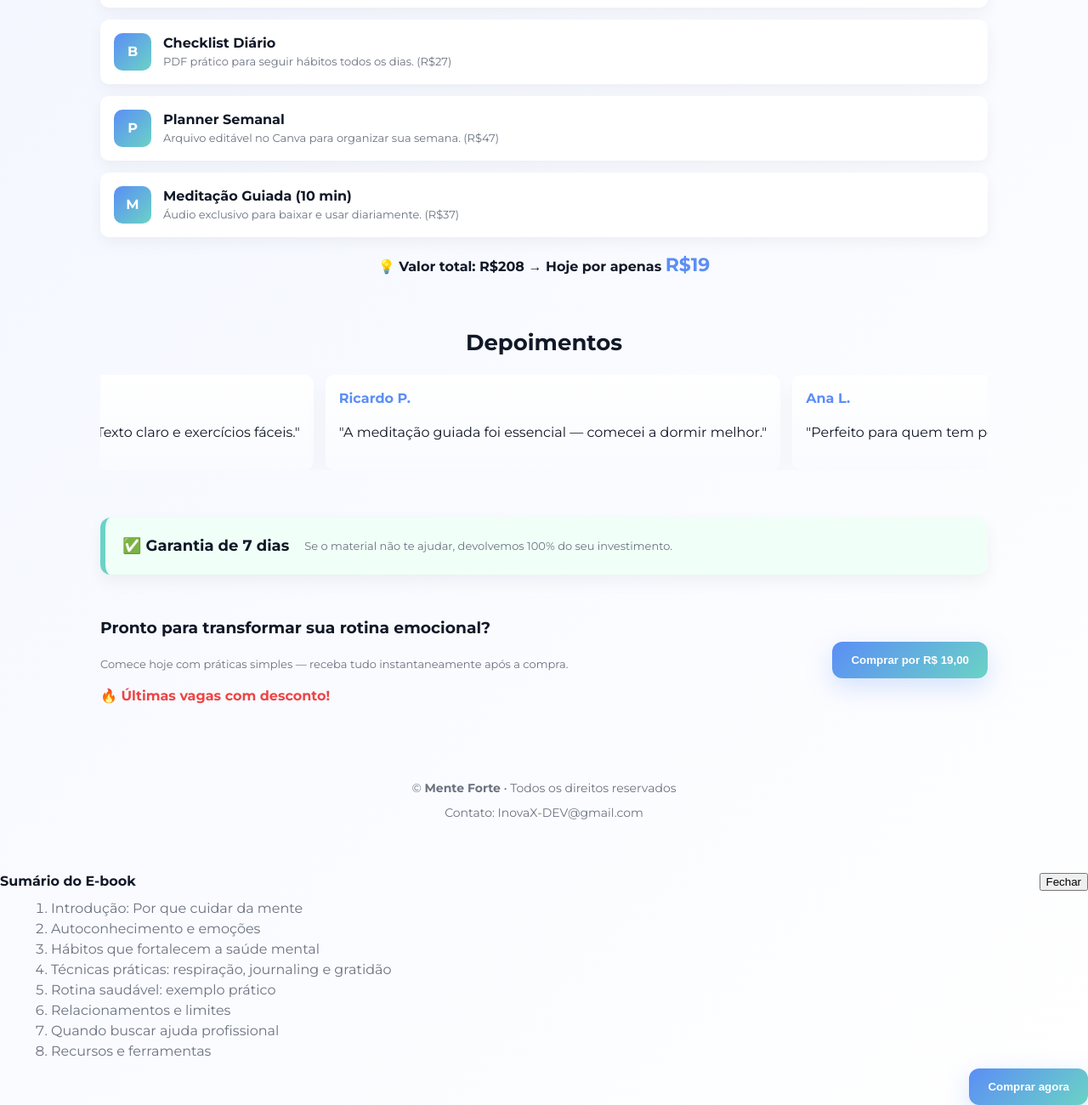
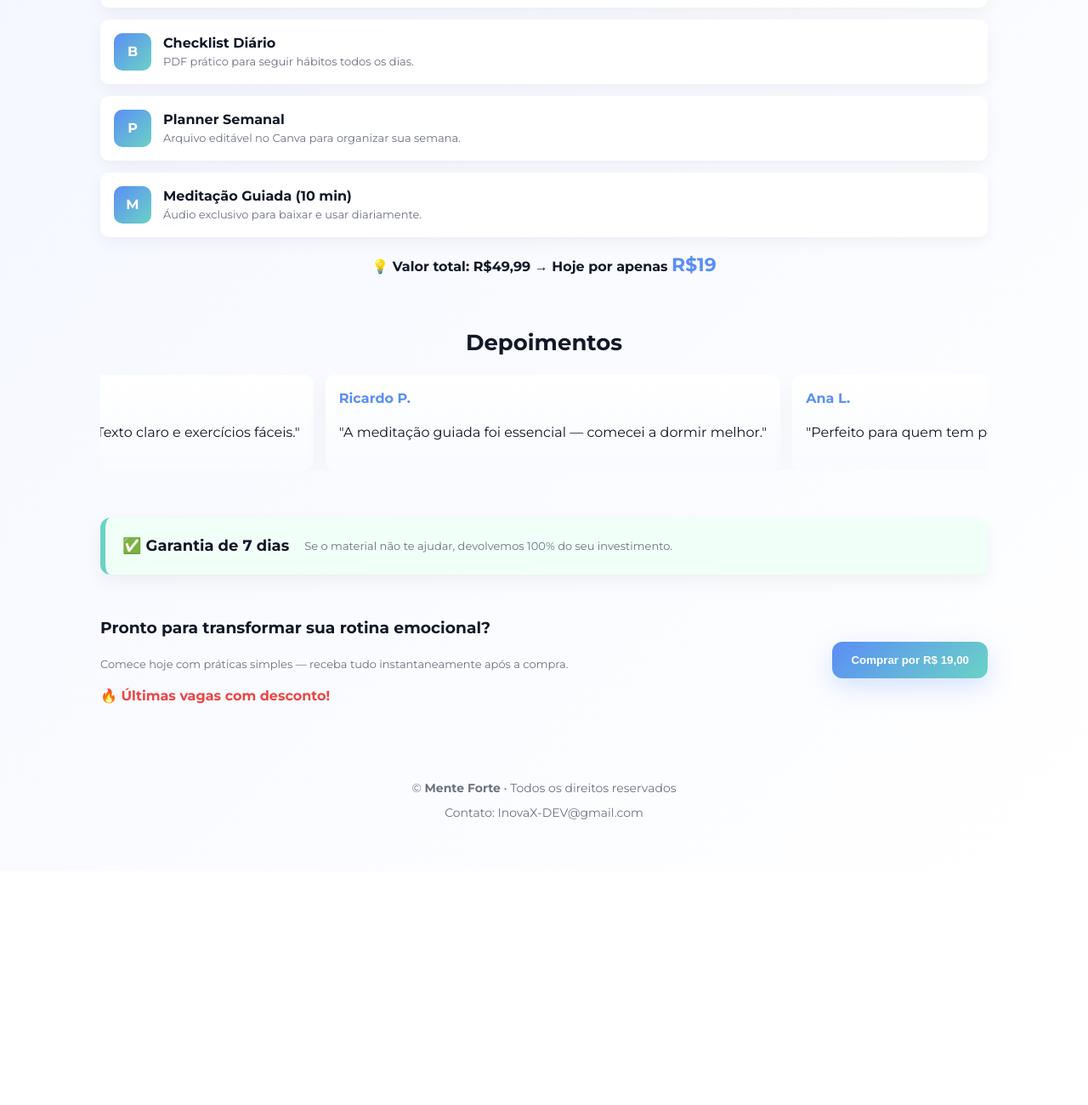
Before and after one commit to leonardoberte/MF-ebook, a plain HTML site: page index.html in a window 1280 px wide. Shown: the part 1329-2629 px from the top of the page at 85% size. After the commit the page ends 2354 px from the top, so only its background shows below. Drawn offline with Linux system fonts and the light colour scheme.

Commit message:
postando

```diff
--- a/index.html
+++ b/index.html
@@ -125,7 +125,7 @@
         <div class="price">
           <div>
             <div style="font-size:13px;color:var(--muted)">E-book + 3 Bônus Exclusivos</div>
-            <div class="old-price">De R$97</div>
+            <div class="old-price">De R$49,99</div>
             <strong>R$ 19,00</strong>
             <div class="small">Preço promocional de lançamento!</div>
           </div>
@@ -151,11 +151,11 @@
       <h2>O que você vai receber</h2>
       <div class="what-list">
         <div class="what-item"><div class="dot">1</div><div><strong>E-book "Mente Forte"</strong><div class="small">Guia completo com práticas, reflexões e rotinas.</div></div></div>
-        <div class="what-item"><div class="dot">B</div><div><strong>Checklist Diário</strong><div class="small">PDF prático para seguir hábitos todos os dias. (R$27)</div></div></div>
-        <div class="what-item"><div class="dot">P</div><div><strong>Planner Semanal</strong><div class="small">Arquivo editável no Canva para organizar sua semana. (R$47)</div></div></div>
-        <div class="what-item"><div class="dot">M</div><div><strong>Meditação Guiada (10 min)</strong><div class="small">Áudio exclusivo para baixar e usar diariamente. (R$37)</div></div></div>
+        <div class="what-item"><div class="dot">B</div><div><strong>Checklist Diário</strong><div class="small">PDF prático para seguir hábitos todos os dias.</div></div></div>
+        <div class="what-item"><div class="dot">P</div><div><strong>Planner Semanal</strong><div class="small">Arquivo editável no Canva para organizar sua semana.</div></div></div>
+        <div class="what-item"><div class="dot">M</div><div><strong>Meditação Guiada (10 min)</strong><div class="small">Áudio exclusivo para baixar e usar diariamente.</div></div></div>
       </div>
-      <p style="margin-top:16px;font-weight:700;text-align:center">💡 Valor total: R$208 → Hoje por apenas <span style="color:var(--accent);font-size:22px">R$19</span></p>
+      <p style="margin-top:16px;font-weight:700;text-align:center">💡 Valor total: R$49,99 → Hoje por apenas <span style="color:var(--accent);font-size:22px">R$19</span></p>
     </section>
 
     <!-- Depoimentos -->
@@ -196,29 +196,6 @@
     </footer>
   </div>
 
-  <!-- Modal -->
-  <div class="modal" id="modal">
-    <div class="modal-content">
-      <div style="display:flex;justify-content:space-between;align-items:center;margin-bottom:8px">
-        <strong>Sumário do E-book</strong>
-        <button class="close" id="close-modal">Fechar</button>
-      </div>
-      <ol style="margin:0 0 8px 20px;color:var(--muted)">
-        <li>Introdução: Por que cuidar da mente</li>
-        <li>Autoconhecimento e emoções</li>
-        <li>Hábitos que fortalecem a saúde mental</li>
-        <li>Técnicas práticas: respiração, journaling e gratidão</li>
-        <li>Rotina saudável: exemplo prático</li>
-        <li>Relacionamentos e limites</li>
-        <li>Quando buscar ajuda profissional</li>
-        <li>Recursos e ferramentas</li>
-      </ol>
-      <div style="display:flex;gap:10px;justify-content:flex-end">
-        <button class="btn" id="modal-buy">Comprar agora</button>
-      </div>
-    </div>
-  </div>
-
   <script>
     const KIWI_LINK = "https://pay.kiwify.com.br/I7dlIug";
     const buyBtns = document.querySelectorAll('#buy-now, #buy-now-2, #final-buy, #modal-buy, #scroll-buy-top');
```
Also changed, not shown: 1 other file.
